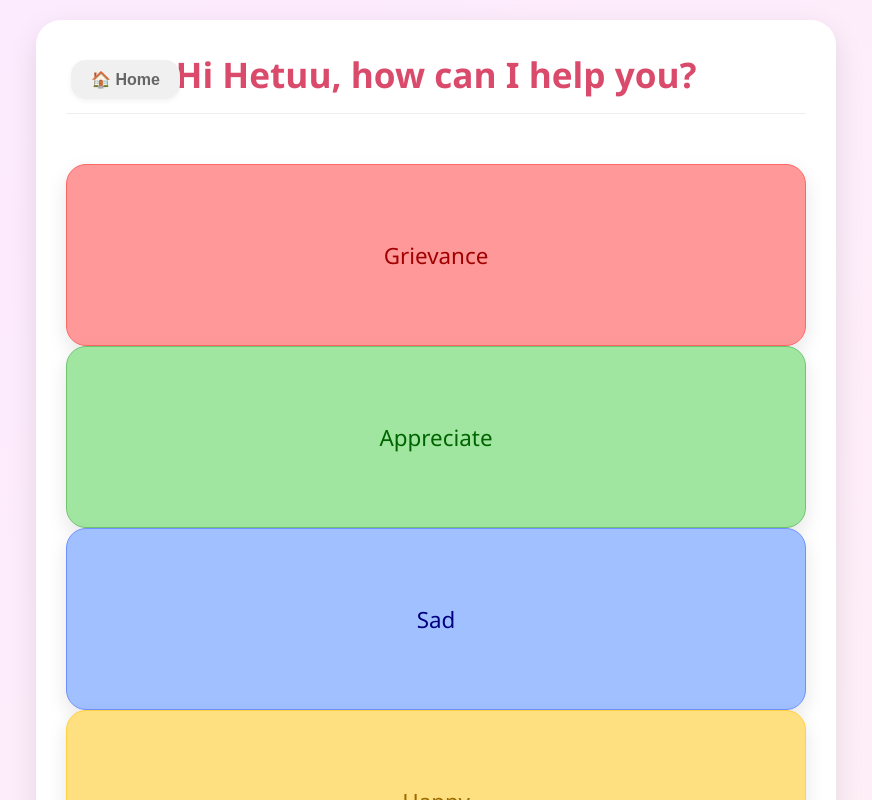
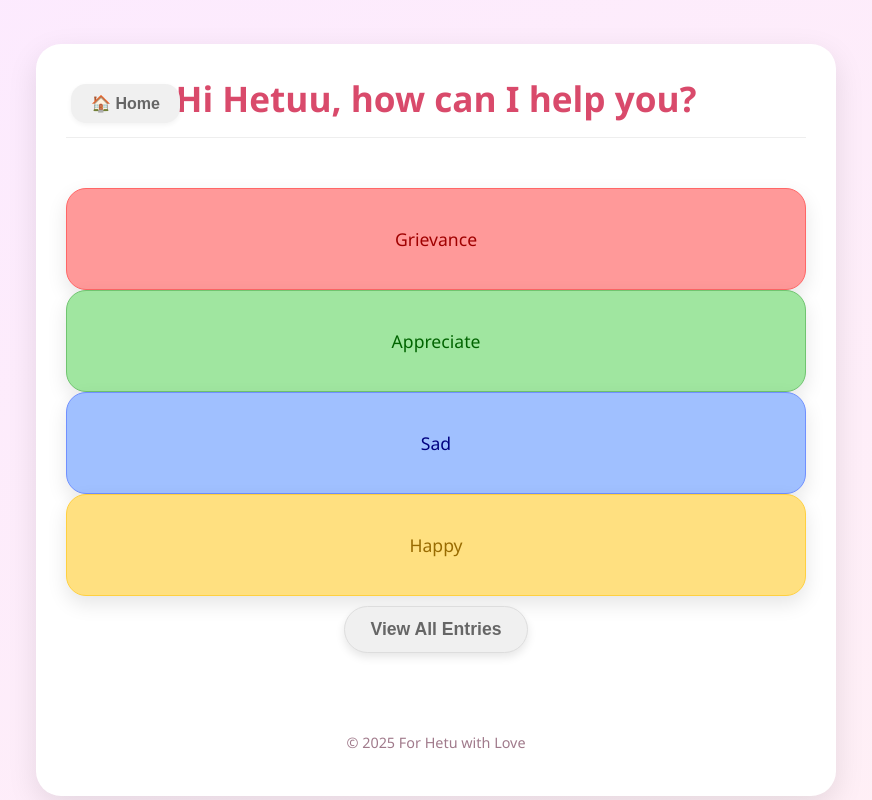
Before and after one commit to PrathamDaya/hapes-portal, a plain HTML site: page index.html in a window 1280 px wide. Both pictures are taken after a click on the element "💖 Hetu's Feelings Portal 💖". Shown: the top 800 px of the page, without its empty margins (204-1076 px from the left). Drawn offline with Linux system fonts and the light colour scheme.

Commit message:
Update style.css

```diff
--- a/style.css
+++ b/style.css
@@ -69,7 +69,7 @@ body {
     display: flex;
     align-items: center;
     justify-content: center;
-    min-height: 120px;
+    min-height: 120px; /* Kept for general option boxes like main ones */
 }
 
 .option-box:hover {
@@ -293,6 +293,14 @@ button:disabled {
 .option-box.appreciate, .emotion-tag.appreciate { background-color: #a0e6a0; color: #006400; border-color: #70c470; }
 .option-box.sad, .emotion-tag.sad { background-color: #a0c0ff; color: #000080; border-color: #7090ff; }
 .option-box.happy, .emotion-tag.happy { background-color: #ffe080; color: #996b00; border-color: #ffd040; }
+
+/* Styles for feelings portal options (reverted to previous smaller size) */
+#feelingsPortalScreen .option-box {
+    font-size: 1.1em; /* Smaller font size */
+    padding: 15px 20px; /* Smaller padding */
+    min-height: auto; /* Remove fixed min-height for flexibility */
+    height: 70px; /* Set a specific height to make them uniformly small */
+}
 
 /* Styles for view entries list */
 .entries-list-container {
```
